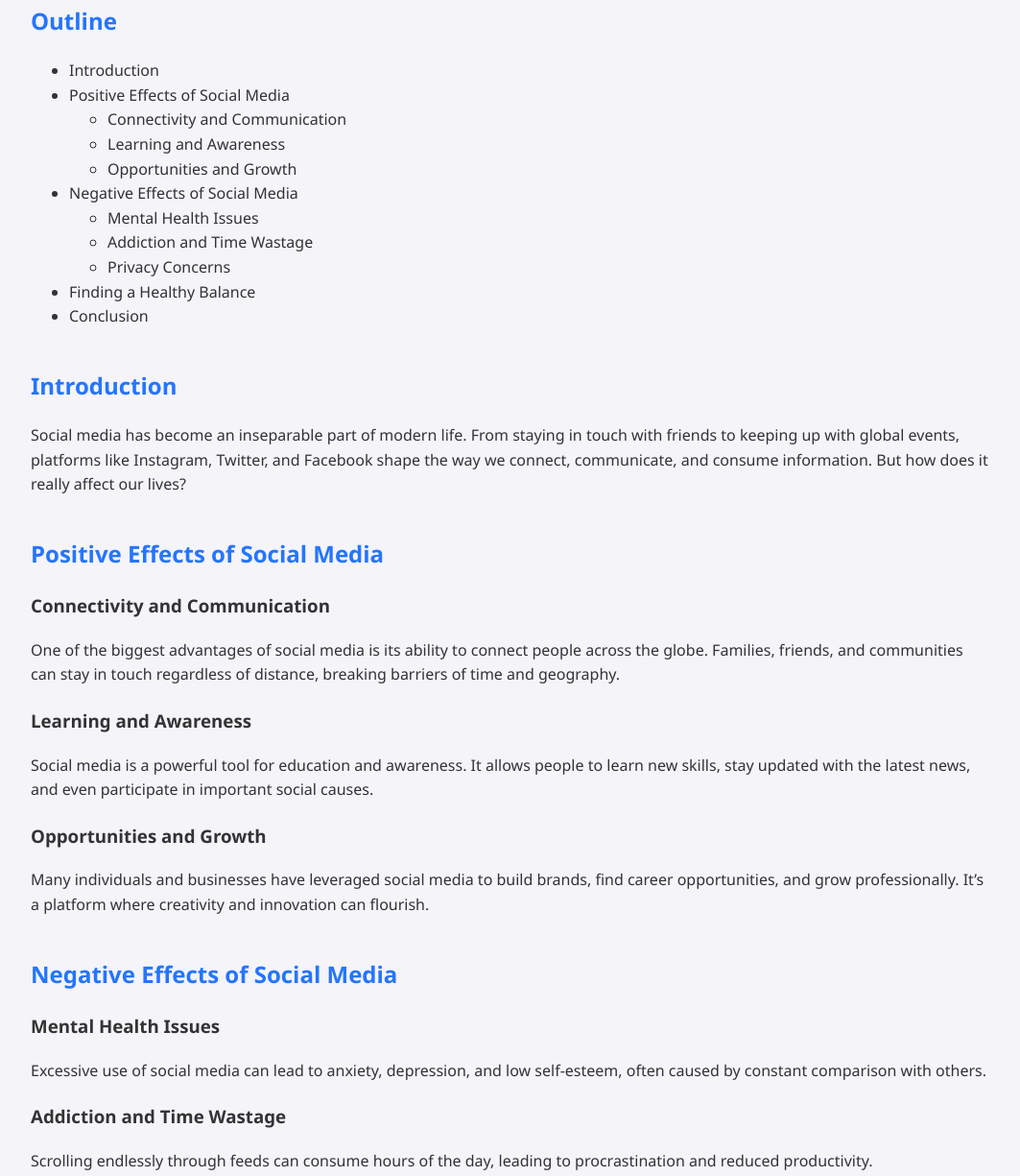
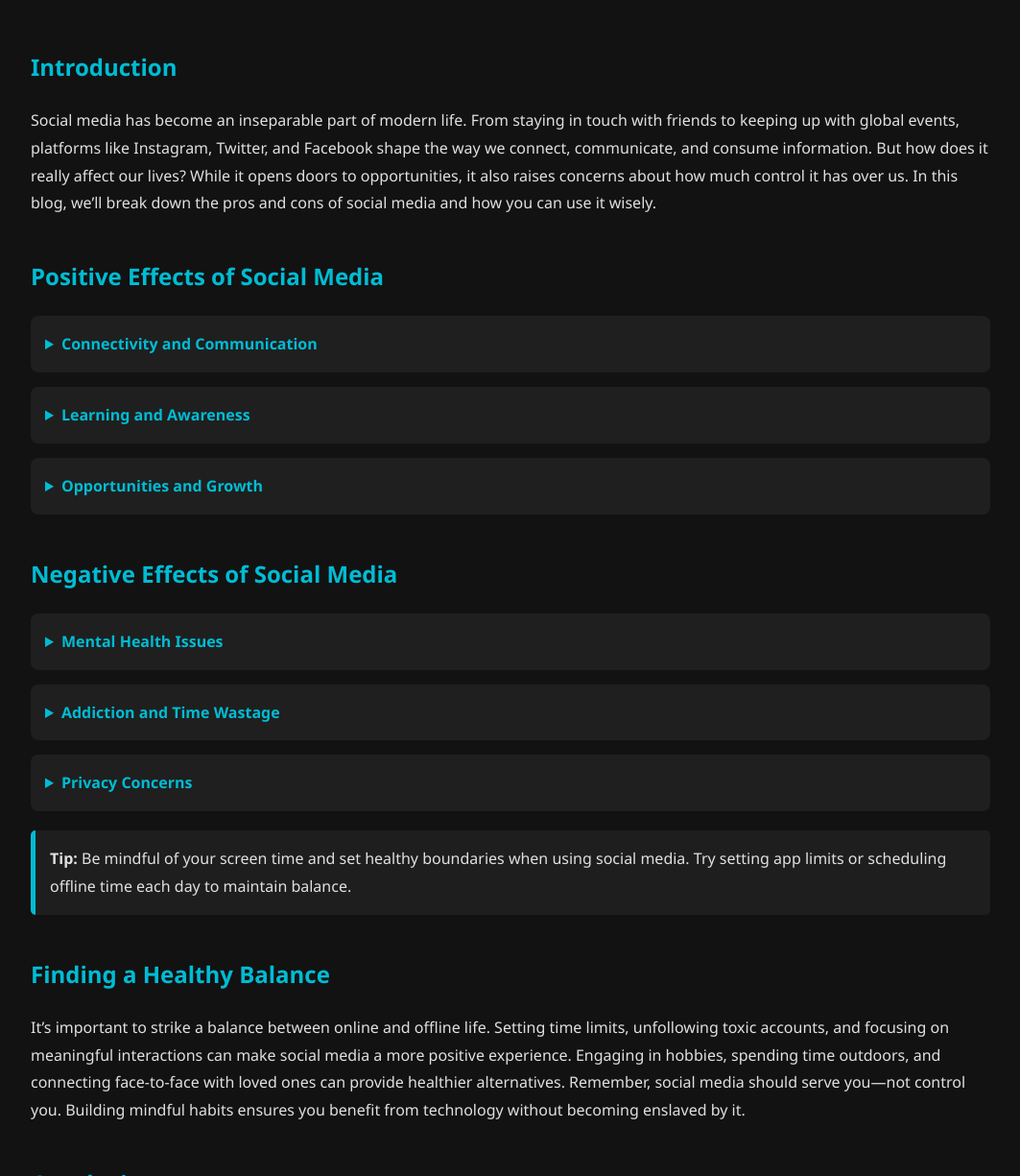
Before and after one commit to Naman-college/WebHost, a plain HTML site: page index.html in a window 1280 px wide. Shown: the part 271-1496 px from the top of the page at 96% size, without its empty margins (108-1171 px from the left). Drawn offline with Linux system fonts and the light colour scheme.

Commit message:
Revise styles and enhance blog content structure

```diff
--- a/index.html
+++ b/index.html
@@ -7,24 +7,29 @@
   <style>
     body {
       font-family: 'Segoe UI', Tahoma, Geneva, Verdana, sans-serif;
-      line-height: 1.6;
+      line-height: 1.8;
       margin: 0;
       padding: 0;
-      background: #f4f4f9;
-      color: #333;
+      background: #121212;
+      color: #e0e0e0;
     }
     header {
-      background: linear-gradient(135deg, #6a11cb, #2575fc);
+      background: linear-gradient(135deg, #0f0c29, #302b63, #24243e);
       color: white;
-      padding: 40px 20px;
+      padding: 50px 20px;
       text-align: center;
+      position: sticky;
+      top: 0;
+      z-index: 1000;
     }
     header h1 {
       margin: 0;
-      font-size: 2.5rem;
+      font-size: 2.8rem;
+      animation: fadeIn 2s ease-in-out;
     }
     header p {
-      font-size: 1.2rem;
+      font-size: 1.3rem;
+      opacity: 0.8;
     }
     .container {
       max-width: 1000px;
@@ -32,25 +37,86 @@
       padding: 20px;
     }
     h2 {
-      color: #2575fc;
+      color: #00bcd4;
       margin-top: 40px;
+      opacity: 0;
+      transform: translateY(30px);
+      transition: opacity 1s ease, transform 1s ease;
+    }
+    h3 {
+      color: #ff9800;
     }
     p {
       margin-bottom: 20px;
+      opacity: 0;
+      transform: translateY(20px);
+      transition: opacity 1s ease, transform 1s ease;
+    }
+    .visible {
+      opacity: 1 !important;
+      transform: translateY(0) !important;
     }
     .highlight {
-      background: #eaf4ff;
+      background: #1e1e1e;
       padding: 15px;
-      border-left: 5px solid #2575fc;
+      border-left: 5px solid #00bcd4;
       margin: 20px 0;
       border-radius: 5px;
+      transition: transform 0.3s ease;
+      opacity: 0;
+      transform: translateY(20px);
+    }
+    .highlight.visible {
+      opacity: 1;
+      transform: translateY(0);
+    }
+    .highlight:hover {
+      transform: scale(1.02);
+    }
+    details {
+      background: #1f1f1f;
+      padding: 15px;
+      border-radius: 8px;
+      margin: 15px 0;
+      cursor: pointer;
+      transition: background 0.3s, transform 0.3s;
+      opacity: 0;
+      transform: translateY(20px);
+    }
+    details[open] {
+      background: #2b2b2b;
+    }
+    details.visible {
+      opacity: 1;
+      transform: translateY(0);
+    }
+    summary {
+      font-weight: bold;
+      color: #00bcd4;
     }
     footer {
       text-align: center;
       padding: 20px;
-      background: #333;
+      background: #1c1c1c;
       color: white;
       margin-top: 40px;
+    }
+    button {
+      background: #00bcd4;
+      border: none;
+      padding: 10px 20px;
+      border-radius: 25px;
+      color: white;
+      cursor: pointer;
+      transition: background 0.3s ease;
+      margin: 20px 0;
+    }
+    button:hover {
+      background: #008ba3;
+    }
+    @keyframes fadeIn {
+      from {opacity: 0;}
+      to {opacity: 1;}
     }
   </style>
 </head>
@@ -61,65 +127,74 @@
   </header>
 
   <div class="container">
-    <!-- Outline -->
-    <h2>Outline</h2>
-    <ul>
-      <li>Introduction</li>
-      <li>Positive Effects of Social Media
-        <ul>
-          <li>Connectivity and Communication</li>
-          <li>Learning and Awareness</li>
-          <li>Opportunities and Growth</li>
-        </ul>
-      </li>
-      <li>Negative Effects of Social Media
-        <ul>
-          <li>Mental Health Issues</li>
-          <li>Addiction and Time Wastage</li>
-          <li>Privacy Concerns</li>
-        </ul>
-      </li>
-      <li>Finding a Healthy Balance</li>
-      <li>Conclusion</li>
-    </ul>
-
-    <!-- Blog Content -->
     <h2>Introduction</h2>
-    <p>Social media has become an inseparable part of modern life. From staying in touch with friends to keeping up with global events, platforms like Instagram, Twitter, and Facebook shape the way we connect, communicate, and consume information. But how does it really affect our lives?</p>
+    <p>Social media has become an inseparable part of modern life. From staying in touch with friends to keeping up with global events, platforms like Instagram, Twitter, and Facebook shape the way we connect, communicate, and consume information. But how does it really affect our lives? While it opens doors to opportunities, it also raises concerns about how much control it has over us. In this blog, we’ll break down the pros and cons of social media and how you can use it wisely.</p>
 
     <h2>Positive Effects of Social Media</h2>
-    <h3>Connectivity and Communication</h3>
-    <p>One of the biggest advantages of social media is its ability to connect people across the globe. Families, friends, and communities can stay in touch regardless of distance, breaking barriers of time and geography.</p>
+    <details>
+      <summary>Connectivity and Communication</summary>
+      <p>One of the biggest advantages of social media is its ability to connect people across the globe. Families, friends, and communities can stay in touch regardless of distance, breaking barriers of time and geography. It has also given rise to online support groups and communities where people can share their experiences. Furthermore, it allows people to collaborate and work together even when they are miles apart. Without social media, our ability to communicate instantly would not be as advanced as it is today.</p>
+    </details>
 
-    <h3>Learning and Awareness</h3>
-    <p>Social media is a powerful tool for education and awareness. It allows people to learn new skills, stay updated with the latest news, and even participate in important social causes.</p>
+    <details>
+      <summary>Learning and Awareness</summary>
+      <p>Social media is a powerful tool for education and awareness. It allows people to learn new skills, stay updated with the latest news, and even participate in important social causes. Platforms like YouTube and LinkedIn offer free resources that were once locked behind classrooms and expensive courses. People are now more aware of global events, cultural differences, and social issues. This exposure makes individuals more empathetic and socially responsible. With just a few clicks, knowledge has become more accessible than ever before.</p>
+    </details>
 
-    <h3>Opportunities and Growth</h3>
-    <p>Many individuals and businesses have leveraged social media to build brands, find career opportunities, and grow professionally. It’s a platform where creativity and innovation can flourish.</p>
+    <details>
+      <summary>Opportunities and Growth</summary>
+      <p>Many individuals and businesses have leveraged social media to build brands, find career opportunities, and grow professionally. It’s a platform where creativity and innovation can flourish. Freelancers and entrepreneurs use it to showcase their skills and reach wider audiences. Businesses have direct access to their customers, making communication and marketing more effective. Additionally, people can find mentorship and networking opportunities that would otherwise be difficult to achieve. Social media has truly democratized opportunities for growth and success.</p>
+    </details>
 
     <h2>Negative Effects of Social Media</h2>
-    <h3>Mental Health Issues</h3>
-    <p>Excessive use of social media can lead to anxiety, depression, and low self-esteem, often caused by constant comparison with others.</p>
+    <details>
+      <summary>Mental Health Issues</summary>
+      <p>Excessive use of social media can lead to anxiety, depression, and low self-esteem, often caused by constant comparison with others. Seeing only the “highlight reel” of other people’s lives creates unrealistic expectations. This can make individuals feel inadequate or less successful. Cyberbullying is another issue that affects people’s mental well-being. Additionally, studies have shown that dopamine-driven scrolling can create addictive patterns that worsen stress and mental exhaustion.</p>
+    </details>
 
-    <h3>Addiction and Time Wastage</h3>
-    <p>Scrolling endlessly through feeds can consume hours of the day, leading to procrastination and reduced productivity.</p>
+    <details>
+      <summary>Addiction and Time Wastage</summary>
+      <p>Scrolling endlessly through feeds can consume hours of the day, leading to procrastination and reduced productivity. It creates a cycle of distraction where people struggle to focus on important tasks. Notifications constantly pulling attention make it harder to concentrate. This time wastage can affect academic performance, professional output, and even personal relationships. What starts as five minutes of checking updates can easily turn into hours of lost time daily.</p>
+    </details>
 
-    <h3>Privacy Concerns</h3>
-    <p>Sharing too much information online can compromise personal privacy and security, making individuals vulnerable to cyber threats.</p>
+    <details>
+      <summary>Privacy Concerns</summary>
+      <p>Sharing too much information online can compromise personal privacy and security, making individuals vulnerable to cyber threats. Hackers can use small details to steal identities and financial information. Even legitimate companies collect and analyze user data, sometimes without clear consent. Once something is posted online, it’s nearly impossible to erase permanently. This means every user should be more cautious about what they share and with whom they share it.</p>
+    </details>
 
     <div class="highlight">
-      <strong>Tip:</strong> Be mindful of your screen time and set healthy boundaries when using social media.
+      <strong>Tip:</strong> Be mindful of your screen time and set healthy boundaries when using social media. Try setting app limits or scheduling offline time each day to maintain balance.
     </div>
 
     <h2>Finding a Healthy Balance</h2>
-    <p>It’s important to strike a balance between online and offline life. Setting time limits, unfollowing toxic accounts, and focusing on meaningful interactions can make social media a more positive experience.</p>
+    <p>It’s important to strike a balance between online and offline life. Setting time limits, unfollowing toxic accounts, and focusing on meaningful interactions can make social media a more positive experience. Engaging in hobbies, spending time outdoors, and connecting face-to-face with loved ones can provide healthier alternatives. Remember, social media should serve you—not control you. Building mindful habits ensures you benefit from technology without becoming enslaved by it.</p>
 
     <h2>Conclusion</h2>
-    <p>Social media is neither entirely good nor bad—it depends on how we use it. By embracing its benefits and being cautious of its drawbacks, we can make it a tool that truly enriches our lives instead of draining them.</p>
+    <p>Social media is neither entirely good nor bad—it depends on how we use it. By embracing its benefits and being cautious of its drawbacks, we can make it a tool that truly enriches our lives instead of draining them. The choice is in our hands: whether to let it distract us endlessly or to use it as a force for growth, knowledge, and connection. The key lies in moderation, awareness, and self-discipline.</p>
+
+    <button onclick="window.scrollTo({top: 0, behavior: 'smooth'})">⬆ Back to Top</button>
   </div>
 
   <footer>
     <p>© 2025 | Written for Blogger | Designed with ❤️</p>
   </footer>
+
+  <script>
+    // Reveal animations when scrolling
+    const revealElements = document.querySelectorAll('h2, p, details, .highlight');
+
+    function revealOnScroll() {
+      const windowHeight = window.innerHeight;
+      revealElements.forEach(el => {
+        const elementTop = el.getBoundingClientRect().top;
+        if (elementTop < windowHeight - 50) {
+          el.classList.add('visible');
+        }
+      });
+    }
+
+    window.addEventListener('scroll', revealOnScroll);
+    window.addEventListener('load', revealOnScroll);
+  </script>
 </body>
 </html>
```
